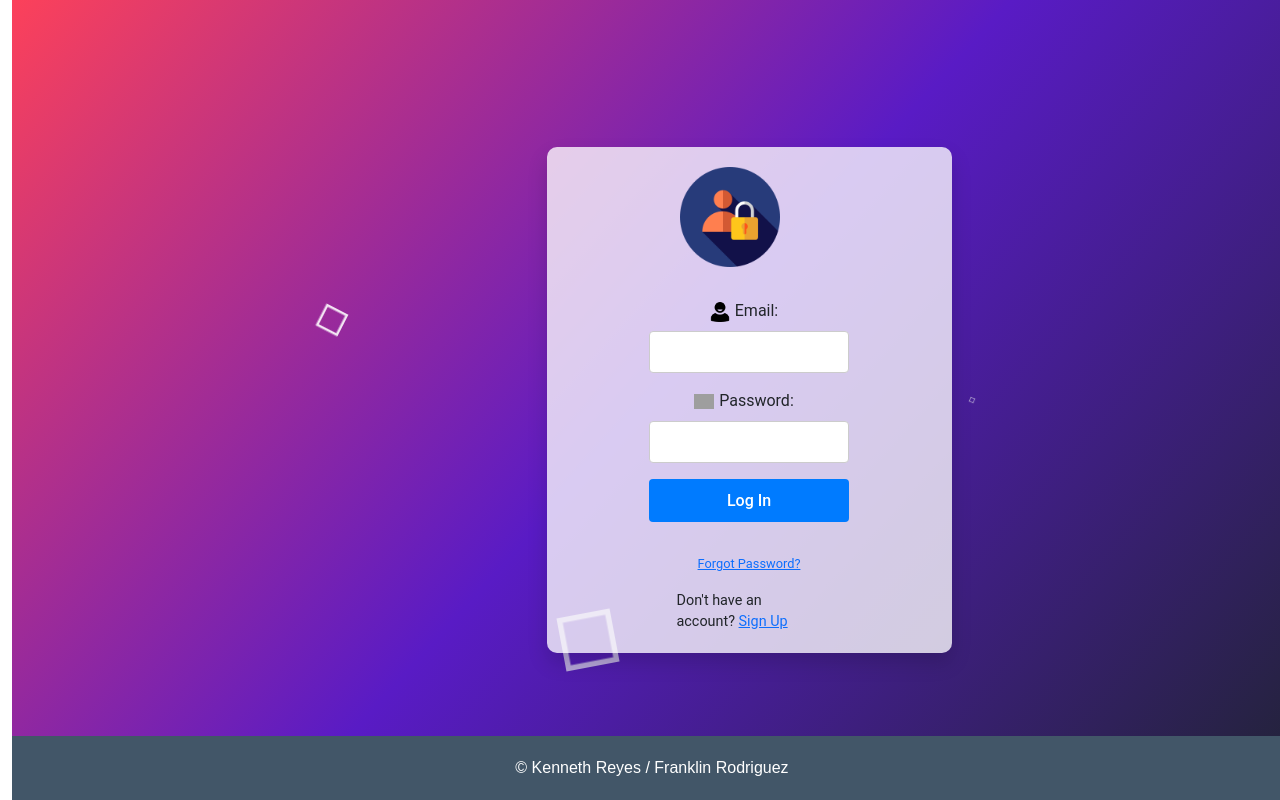
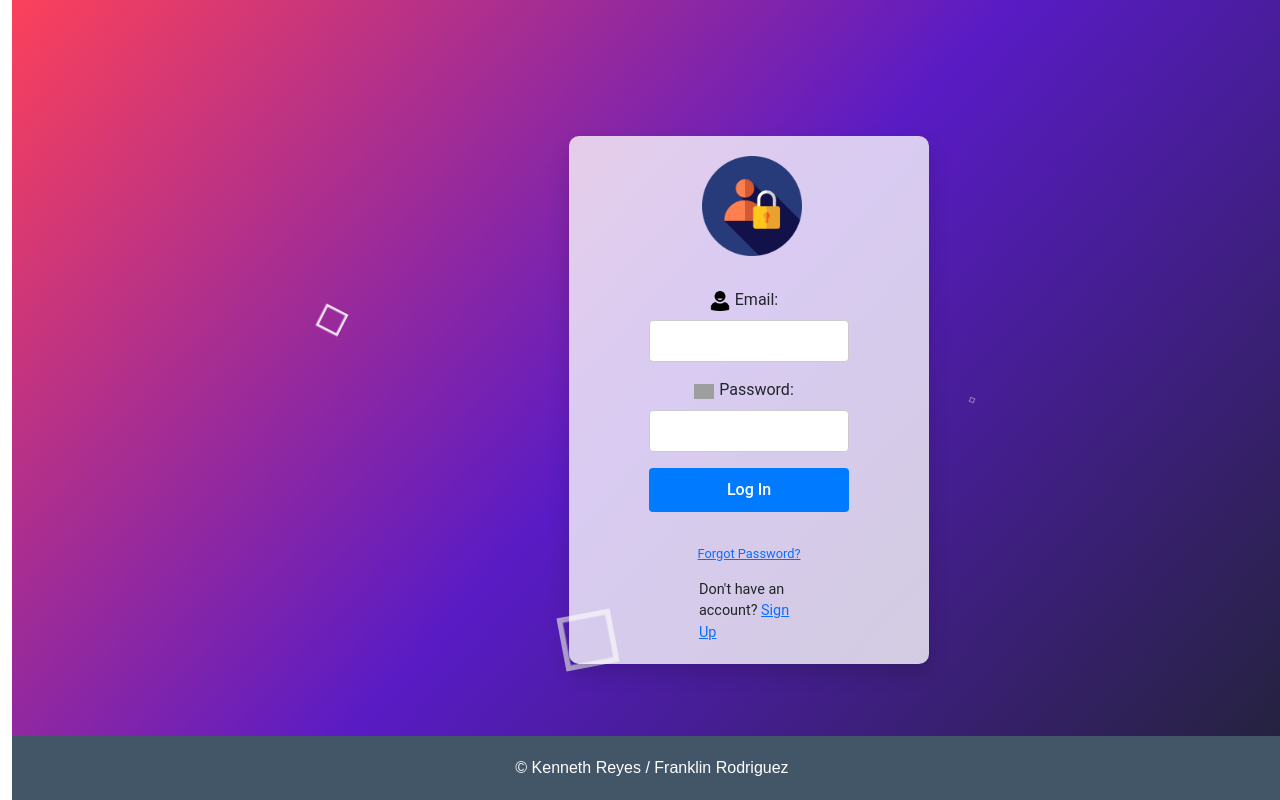
Before and after one commit to dan29reyes/Proyecto_UX, a React (Create React App) app: page / in a window 1280 px wide. Built offline with nearby package versions, Linux system fonts and the light colour scheme; grey boxes are pictures that could not be loaded.

Commit message:
inrelevante

```diff
--- a/src/pages/login.js
+++ b/src/pages/login.js
@@ -118,12 +118,12 @@ const LoginPage = () => {
             Don't have an account? <a href="/Registro">Sign Up</a>
           </div>
           </div>
-          </div>
-
+  </div>
       </div>
           <footer>
             <p>&copy; Kenneth Reyes / Franklin Rodriguez</p>
           </footer>
+
 
 
 
--- a/src/styles/login.css
+++ b/src/styles/login.css
@@ -1,10 +1,4 @@
-.html{
-  height: 100%;
-  margin: 0;
-  padding: 0;
-  width: 100%;
 
-}
 
 .login-content {
   background: #ffffffc5;
@@ -13,10 +7,14 @@
   border-radius: 10px;
   box-shadow: 0px 10px 20px 0px rgba(0, 0, 0, 0.15);
   width: 450px;
-  max-width: 90%;
+  max-width: 80%;
+
+
   font-family: 'Roboto', sans-serif;
   transition: all 0.3s ease;
 }
+
+
 .login-content:hover {
   transform: scale(1.02);
   box-shadow: 0px 15px 30px 0px rgba(0, 0, 0, 0.2);
@@ -104,10 +102,12 @@ body {
 }
 .container-fluid{
   height: 100%;
-  margin: 0;
-  padding: 0;
+
+  margin-left: auto;
+  padding: -10px;
+
   width: 100%;
-  background: #FFF;
+  background: #ffffff;
 }
 
 .background {
@@ -117,9 +117,8 @@ body {
   height: 100vh;
   width: 100vw;
 
-  overflow: hidden;
-  position: absolute;
-
+  overflow: auto;
+  position: fixed;
   display: flex;
 
 
```
